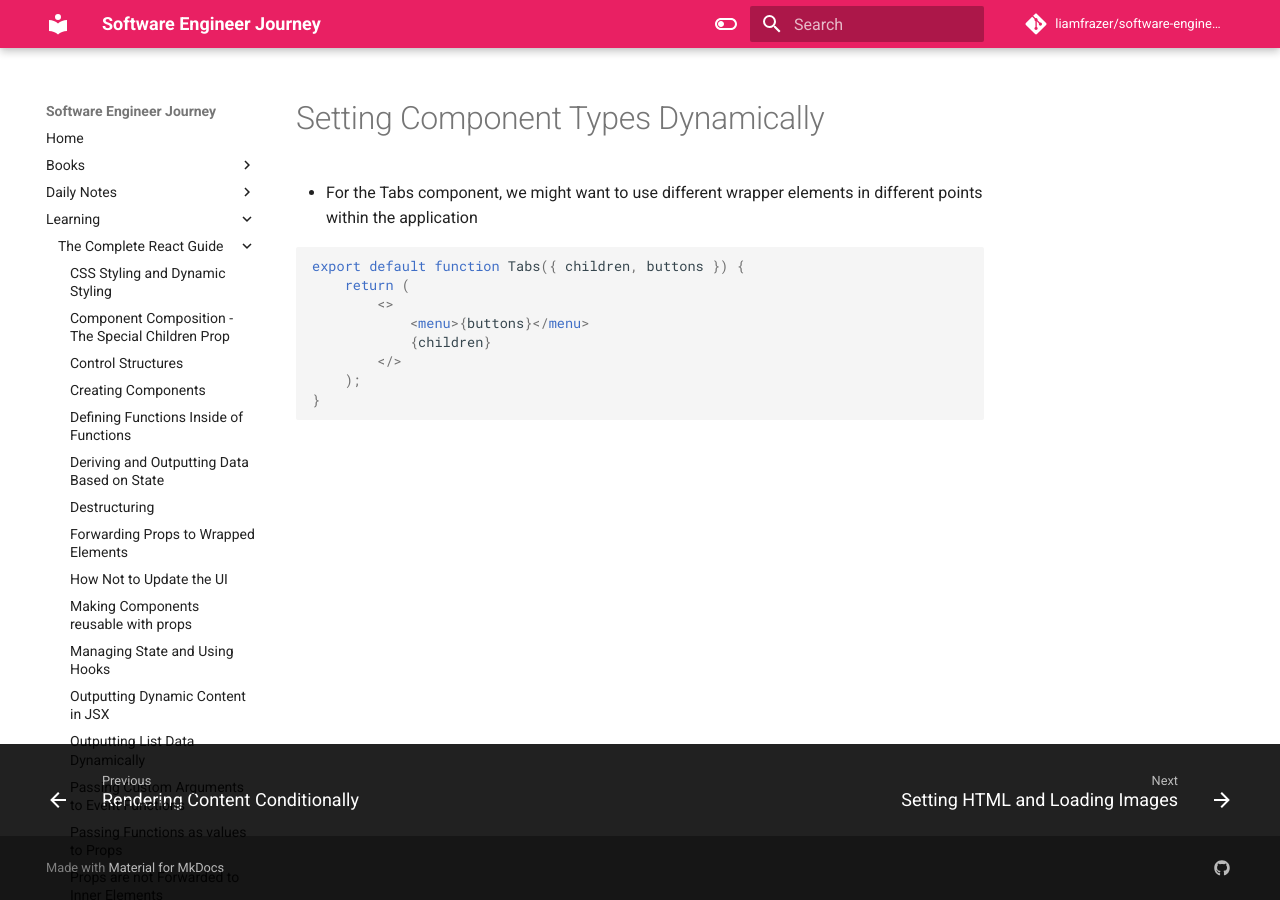
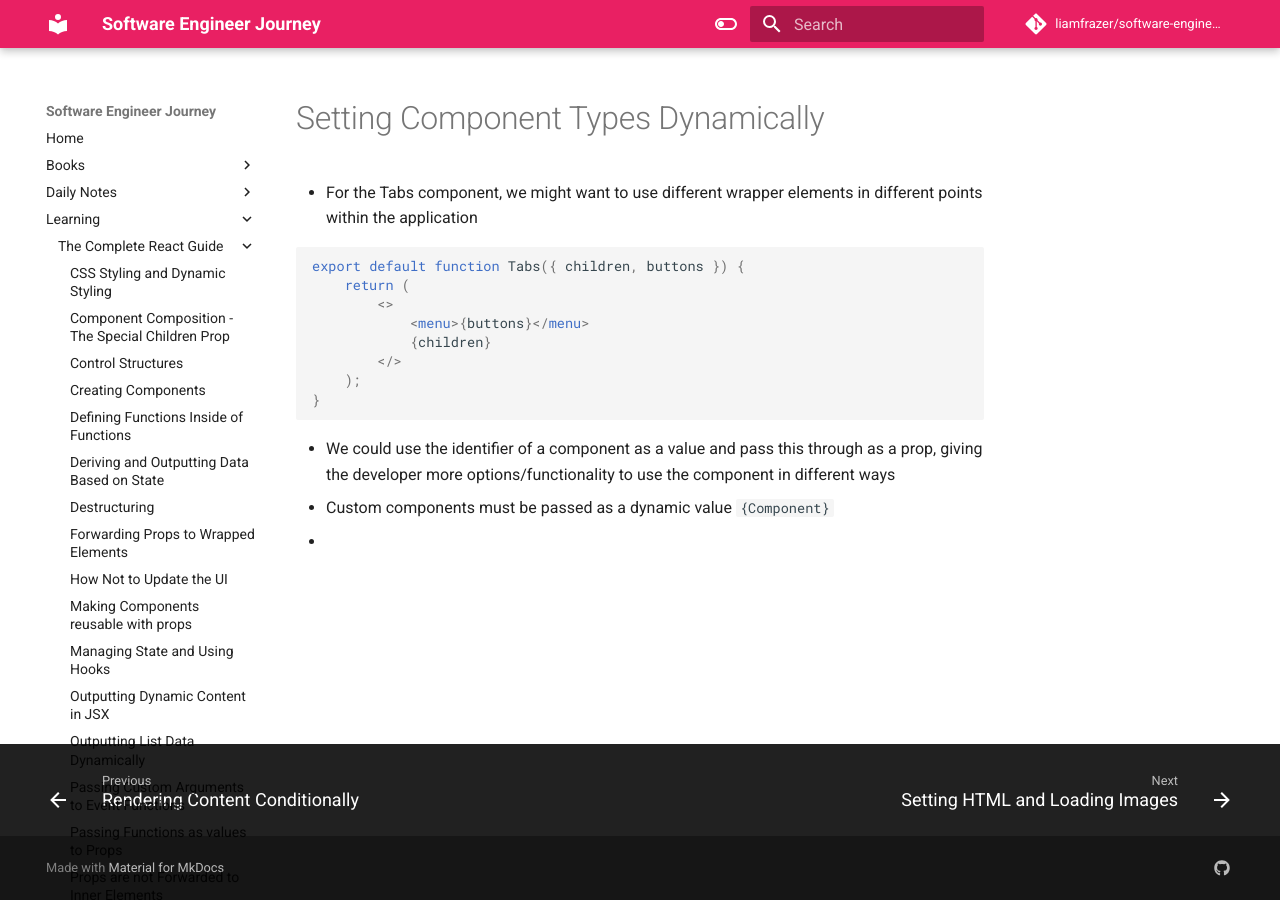
Before and after one commit to liamfrazer/software-engineer-journey, an MkDocs documentation site: the page built from docs/Learning/The Complete React Guide/Setting Component Types Dynamically.md, in a window 1280 px wide. Built offline with MkDocs 1.6.1 and Material for MkDocs 9.7.7, drawn with Linux system fonts in a browser that asks for light colours; comment, search, counter and statistics services are not loaded.

Commit message:
vault backup: 2023-12-22 11:22:43

````diff
--- a/docs/Learning/The Complete React Guide/Setting Component Types Dynamically.md
+++ b/docs/Learning/The Complete React Guide/Setting Component Types Dynamically.md
@@ -20,3 +20,7 @@ export default function Tabs({ children, buttons }) {
 }
 
 ```
+
+* We could use the identifier of a component as a value and pass this through as a prop, giving the developer more options/functionality to use the component in different ways
+* Custom components must be passed as a dynamic value `{Component}`
+*
````
